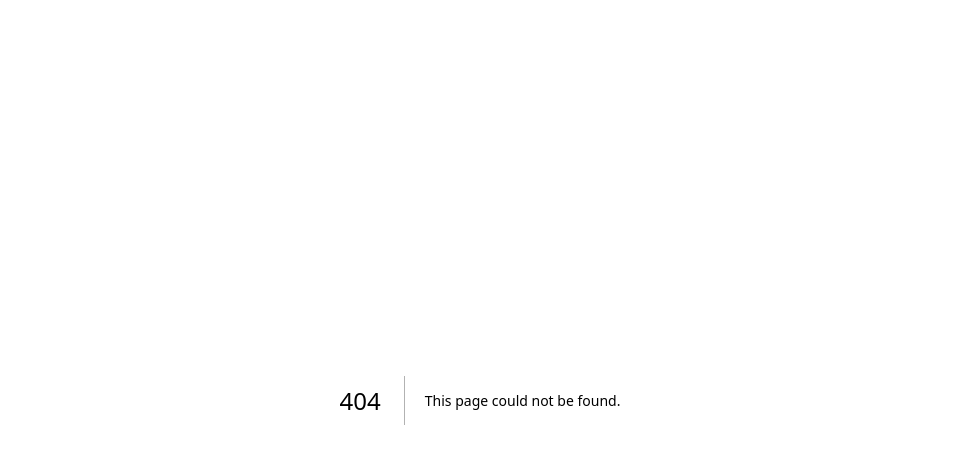
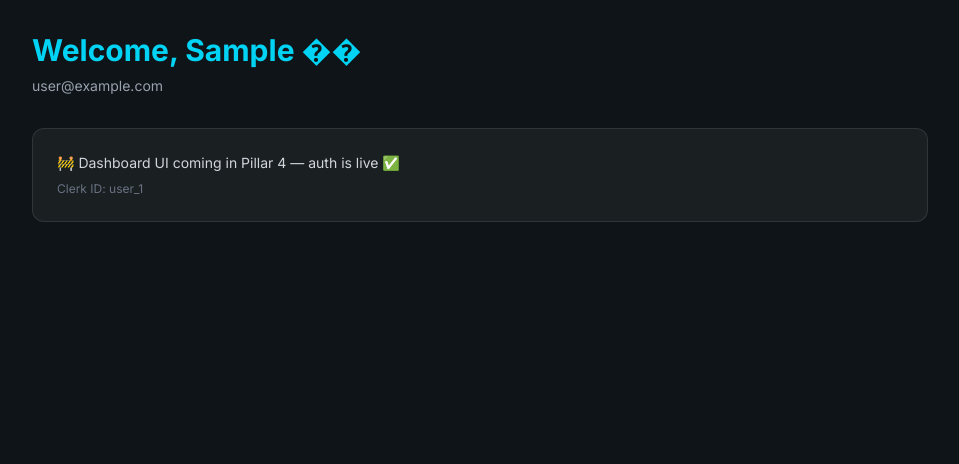
Before and after one commit to codecay7/bharatcms-landing, a Next.js app: page /dashboard in a window 1280 px wide. Before the commit this address had no page. Shown: the top 464 px of the page, without its empty margins (160-1119 px from the left). Built offline with nearby package versions, Linux system fonts and the light colour scheme; no server answers; sample sign-in values are in the browser's storage.

Commit message:
feat: Pillar 1 complete — Clerk auth, sign-in, sign-up, dashboard protection

```diff
--- a/package.json
+++ b/package.json
@@ -14,7 +14,7 @@
     "@mdx-js/loader": "^3.1.1",
     "@mdx-js/react": "^3.1.1",
     "@next/mdx": "^16.2.4",
-    "@supabase/supabase-js": "^2.105.1",
+    "@supabase/supabase-js": "^2.105.3",
     "@tanstack/react-query": "^5.100.8",
     "axios": "^1.15.2",
     "class-variance-authority": "^0.7.1",
--- /dev/null
+++ b/src/app/dashboard/page.tsx
@@ -0,0 +1,24 @@
+import { currentUser } from '@clerk/nextjs/server'
+import { redirect } from 'next/navigation'
+
+export default async function DashboardPage() {
+  const user = await currentUser()
+  if (!user) redirect('/sign-in')
+
+  return (
+    <div className="min-h-screen bg-[#0e1417] text-white p-8">
+      <div className="max-w-4xl mx-auto">
+        <h1 className="text-3xl font-bold text-cyan-400">
+          Welcome, {user.firstName} ��
+        </h1>
+        <p className="text-gray-400 mt-2 text-sm">
+          {user.emailAddresses[0].emailAddress}
+        </p>
+        <div className="mt-8 p-6 rounded-xl border border-white/10 bg-white/5">
+          <p className="text-gray-300 text-sm">🚧 Dashboard UI coming in Pillar 4 — auth is live ✅</p>
+          <p className="text-gray-500 text-xs mt-2">Clerk ID: {user.id}</p>
+        </div>
+      </div>
+    </div>
+  )
+}
--- a/src/app/layout.tsx
+++ b/src/app/layout.tsx
@@ -1,5 +1,6 @@
 import type { Metadata } from 'next';
 import { Inter, JetBrains_Mono } from 'next/font/google';
+import { ClerkProvider } from '@clerk/nextjs';
 import './globals.css';
 
 const inter = Inter({
@@ -37,10 +38,12 @@ export const metadata: Metadata = {
 
 export default function RootLayout({ children }: { children: React.ReactNode }) {
   return (
-    <html lang="en" className={`dark ${inter.variable} ${jetbrains.variable}`} suppressHydrationWarning>
-      <body className="bg-[#0e1417] text-white antialiased" suppressHydrationWarning>
-        {children}
-      </body>
-    </html>
+    <ClerkProvider>
+      <html lang="en" className={`dark ${inter.variable} ${jetbrains.variable}`} suppressHydrationWarning>
+        <body className="bg-[#0e1417] text-white antialiased" suppressHydrationWarning>
+          {children}
+        </body>
+      </html>
+    </ClerkProvider>
   );
 }
--- a/src/app/page.tsx
+++ b/src/app/page.tsx
@@ -24,6 +24,7 @@ import {
 } from 'lucide-react';
 import { GithubIcon, TwitterIcon } from '@/lib/icons';
 import { supabase } from '@/lib/supabase';
+import NavbarAuth from '@/components/NavbarAuth';
 
 export default function LandingPage() {
   const [name, setName] = useState('');
@@ -96,12 +97,7 @@ export default function LandingPage() {
             <span className="hidden sm:block bg-saffron-brand/10 text-saffron-brand text-[10px] font-bold px-2 py-1 rounded border border-saffron-brand/20 uppercase tracking-widest">
               Made in India 🇮🇳
             </span>
-            <a
-              href="#waitlist"
-              className="bg-cyan-brand text-black font-bold px-5 py-2 rounded-lg btn-neo text-sm"
-            >
-              Join Waitlist
-            </a>
+            <NavbarAuth />
           </div>
         </nav>
       </header>
--- /dev/null
+++ b/src/app/sign-in/[[...sign-in]]/page.tsx
@@ -0,0 +1,9 @@
+import { SignIn } from '@clerk/nextjs'
+
+export default function SignInPage() {
+  return (
+    <div className="min-h-screen flex items-center justify-center bg-[#0e1417]">
+      <SignIn />
+    </div>
+  )
+}
--- /dev/null
+++ b/src/app/sign-up/[[...sign-up]]/page.tsx
@@ -0,0 +1,9 @@
+import { SignUp } from '@clerk/nextjs'
+
+export default function SignUpPage() {
+  return (
+    <div className="min-h-screen flex items-center justify-center bg-[#0e1417]">
+      <SignUp />
+    </div>
+  )
+}
--- /dev/null
+++ b/src/components/NavbarAuth.tsx
@@ -0,0 +1,34 @@
+'use client'
+
+import { Show, UserButton } from '@clerk/nextjs'
+import Link from 'next/link'
+
+export default function NavbarAuth() {
+  return (
+    <div className="flex items-center gap-3">
+      <Show when="signed-out">
+        <Link
+          href="/sign-in"
+          className="bg-white/5 border border-white/10 text-white font-bold px-4 py-2 rounded-lg text-sm hover:bg-white/10 transition"
+        >
+          Sign In
+        </Link>
+        <a
+          href="#waitlist"
+          className="bg-cyan-brand text-black font-bold px-5 py-2 rounded-lg btn-neo text-sm"
+        >
+          Join Waitlist
+        </a>
+      </Show>
+      <Show when="signed-in">
+        <Link
+          href="/dashboard"
+          className="bg-white/5 border border-white/10 text-white font-bold px-4 py-2 rounded-lg text-sm hover:bg-white/10 transition"
+        >
+          Dashboard
+        </Link>
+        <UserButton />
+      </Show>
+    </div>
+  )
+}
--- /dev/null
+++ b/src/proxy.ts
@@ -0,0 +1,16 @@
+import { clerkMiddleware, createRouteMatcher } from '@clerk/nextjs/server'
+
+const isProtectedRoute = createRouteMatcher(['/dashboard(.*)'])
+
+export default clerkMiddleware(async (auth, req) => {
+  if (isProtectedRoute(req)) {
+    await auth.protect()
+  }
+})
+
+export const config = {
+  matcher: [
+    '/((?!_next|[^?]*\\.(?:html?|css|js(?!on)|jpe?g|webp|png|gif|svg|ttf|woff2?|ico|csv|docx?|xlsx?|zip|webmanifest)).*)',
+    '/(api|trpc)(.*)',
+  ],
+}
```
Also changed, not shown: 1 other file (tests, documents, lock files or other folders).
